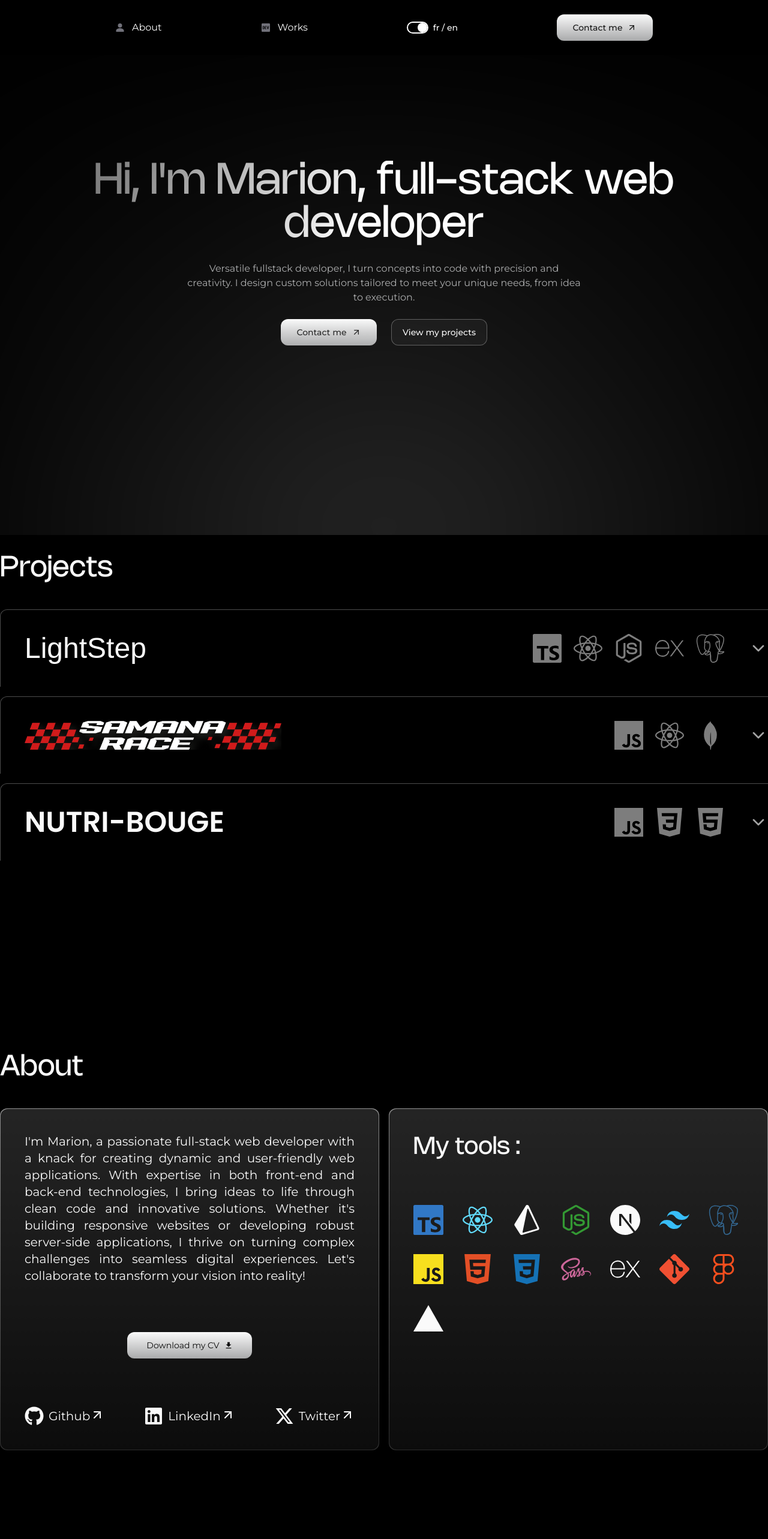
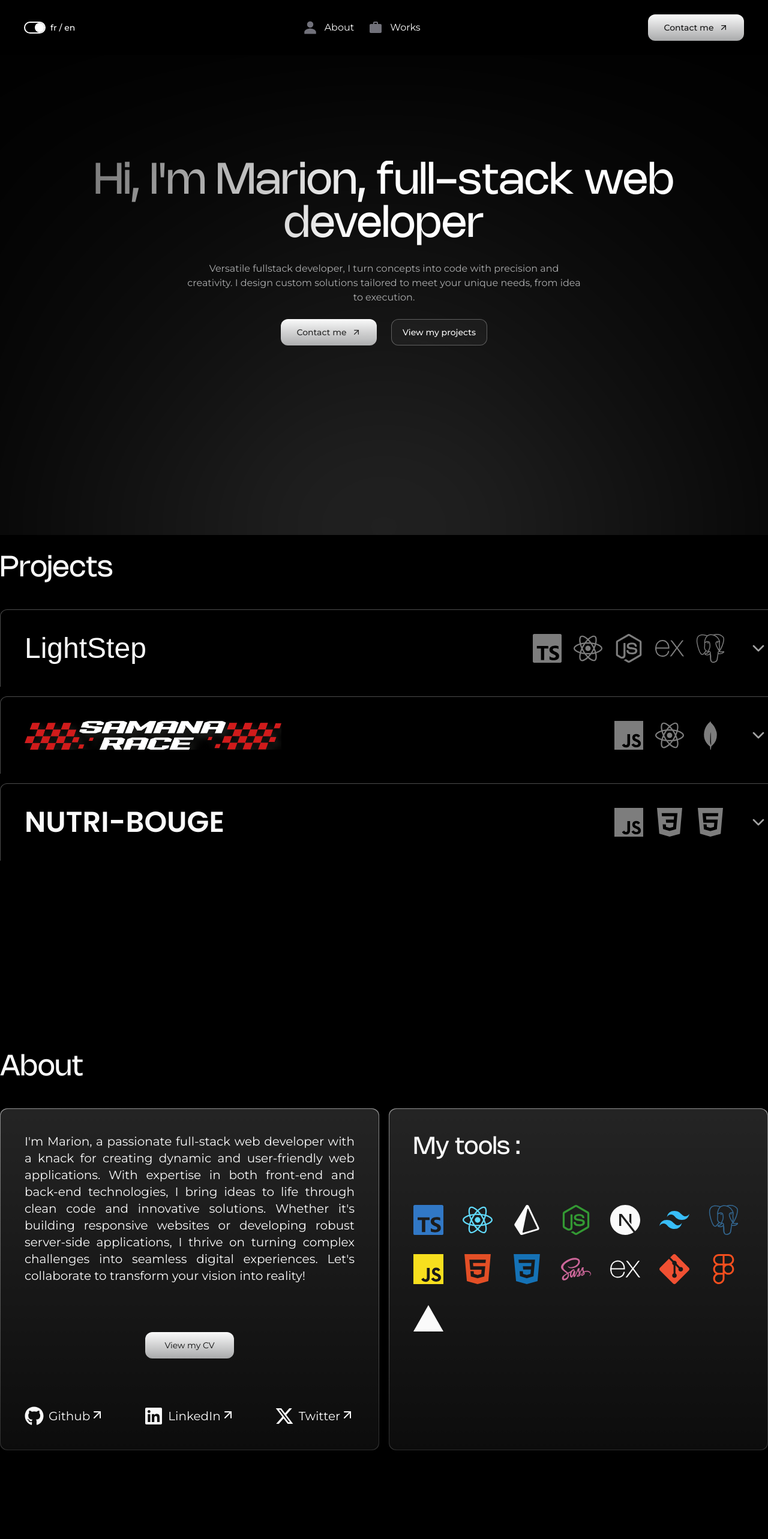
Before and after one commit to NamaKa298/portfolio, a Next.js app: page /en in a window 1280 px wide. Shown: the top 2566 px of the page at 60% size. Built offline with nearby package versions, Linux system fonts and the light colour scheme; a web font is replaced by a local one.

Commit message:
modif navbar + pdf cv

```diff
--- a/messages/en.json
+++ b/messages/en.json
@@ -31,7 +31,7 @@
   "about": {
     "title": "About",
     "description": "I'm Marion, a passionate full-stack web developer with a knack for creating dynamic and user-friendly web applications. With expertise in both front-end and back-end technologies, I bring ideas to life through clean code and innovative solutions. Whether it's building responsive websites or developing robust server-side applications, I thrive on turning complex challenges into seamless digital experiences. Let's collaborate to transform your vision into reality!",
-    "cv": "Download my CV",
+    "cv": "View my CV",
     "tools": "My tools :"
   },
   "contact": {
--- a/messages/fr.json
+++ b/messages/fr.json
@@ -31,7 +31,7 @@
   "about": {
     "title": "À propos",
     "description": "Je suis Marion, une développeuse web full-stack passionnée. Avec une expertise à la fois dans les technologies front-end et back-end, je donne vie aux idées grâce à un code propre et des solutions innovantes.\n Intéressé/ée par la création d'un projet, par la collaboration ou par mon profil ? Tu peux me retrouver sur les réseaux suivant pour échanger !",
-    "cv": "Télécharger mon CV",
+    "cv": "Consulter mon CV",
     "tools": "Mes outils :"
   },
   "contact": {
--- a/src/components/about.tsx
+++ b/src/components/about.tsx
@@ -1,6 +1,5 @@
 import { FaGithub, FaLinkedin } from 'react-icons/fa';
 import { useTranslations } from 'next-intl';
-import { IoMdDownload } from 'react-icons/io';
 import { FaXTwitter } from 'react-icons/fa6';
 import {
   SiNextdotjs,
@@ -38,9 +37,8 @@ export default function About() {
                   href="CV_Marion_Saint_Martin.pdf"
                   target="_blank"
                   rel="noopener noreferrer"
-                  download
                 >
-                  {t('cv')} <IoMdDownload />
+                  {t('cv')}
                 </a>
               </div>
               <div className="flex flex-row justify-between">
@@ -52,7 +50,7 @@ export default function About() {
                   aria-label="Github Profile"
                 >
                   <FaGithub className="h-8 w-8" />
-                  <div className="hover:translate-x-1 flex flex-row">
+                  <div className=" flex flex-row">
                     Github <ArrowUpRightIcon />
                   </div>
                 </a>
@@ -64,7 +62,7 @@ export default function About() {
                   aria-label="LinkedIn Profile"
                 >
                   <FaLinkedin className="h-8 w-8" />
-                  <div className="hover:translate-x-1 flex flex-row">
+                  <div className=" flex flex-row">
                     LinkedIn <ArrowUpRightIcon />
                   </div>
                 </a>
@@ -76,7 +74,7 @@ export default function About() {
                   aria-label="Twitter Profile"
                 >
                   <FaXTwitter className="h-8 w-8" />
-                  <div className="hover:translate-x-1 flex flex-row">
+                  <div className=" flex flex-row">
                     Twitter <ArrowUpRightIcon />
                   </div>
                 </a>
--- a/src/components/form.tsx
+++ b/src/components/form.tsx
@@ -95,7 +95,7 @@ export function ContactForm() {
                     rel="noopener noreferrer"
                     className="inline-flex p-3 hover:scale-105 gap-2 text-background hover:bg-primary/70 items-center justify-center size-lg sm:h-11 md:px-8 font-lg text-sm sm:text-sm bg-gradient-to-t from-[#A9AAAB] to-[#FAFAFA] rounded-xl"
                   >
-                    <IoCalendar />
+                    <IoCalendar className="h-6 w-6" />
                     {t('callButton')}
                   </a>
                 </div>
@@ -108,7 +108,7 @@ export function ContactForm() {
                     aria-label="Github Profile"
                   >
                     <FaGithub className="h-8 w-8" />
-                    <div className="hover:translate-x-1 flex flex-row">
+                    <div className="flex flex-row">
                       Github <ArrowUpRightIcon />
                     </div>
                   </a>
@@ -120,7 +120,7 @@ export function ContactForm() {
                     aria-label="LinkedIn Profile"
                   >
                     <FaLinkedin className="h-8 w-8" />
-                    <div className="hover:translate-x-1 flex flex-row">
+                    <div className="flex flex-row">
                       LinkedIn <ArrowUpRightIcon />
                     </div>
                   </a>
@@ -132,7 +132,7 @@ export function ContactForm() {
                     aria-label="Twitter Profile"
                   >
                     <FaXTwitter className="h-8 w-8" />
-                    <div className="hover:translate-x-1 flex flex-row">
+                    <div className="flex flex-row">
                       Twitter <ArrowUpRightIcon />
                     </div>
                   </a>
@@ -232,7 +232,7 @@ export function ContactForm() {
                   form="form"
                 >
                   {t('submit')}
-                  <IoIosSend />
+                  <IoIosSend className="h-6 w-6" />
                 </Button>
               </Field>
             </CardFooter>
--- a/src/components/navbar.tsx
+++ b/src/components/navbar.tsx
@@ -2,7 +2,7 @@ import { LanguageSwitcher } from './LanguageSwitcher';
 import { useTranslations } from 'next-intl';
 import { Button } from './ui/button';
 import { ArrowUpRightIcon } from 'lucide-react';
-import { FaDev } from 'react-icons/fa';
+import { MdWork } from 'react-icons/md';
 import { IoPersonSharp } from 'react-icons/io5';
 export const Navbar = ({
   scrollToSection,
@@ -13,11 +13,15 @@ export const Navbar = ({
 
   return (
     <header
-      className="px-5 sm:px-12 md:px-24 lg:px-32 xl:px-48 font-onest container mx-auto py-6"
+      className="sm:px-12 md:px-24 lg:px-32 xl:px-10 font-onest container mx-auto py-6"
       style={{ opacity: 1, transform: 'none' }}
     >
       <nav className="flex justify-between slide-down">
         <ul className="hidden xl:flex xl:w-full gap-6 items-center justify-between ">
+          <li>
+            <LanguageSwitcher />
+          </li>{' '}
+          <div className="flex gap-6">
             <li className="duration-300 hover:duration-300">
               <a
                 className="group flex gap-3 items-center"
@@ -25,7 +29,7 @@ export const Navbar = ({
                 href="#about"
               >
                 <div className="text-[#71717A] duration-300 group-hover:text-white cursor:pointer">
-                <IoPersonSharp />
+                  <IoPersonSharp className="h-6 w-6" />
                 </div>
                 <span>{t('about')}</span>
               </a>
@@ -37,14 +41,12 @@ export const Navbar = ({
                 href="#projects"
               >
                 <div className="text-[#71717A] duration-300 group-hover:text-white">
-                <FaDev />
+                  <MdWork className="h-6 w-6" />
                 </div>
                 <span>{t('works')}</span>
               </a>
             </li>
-          <li>
-            <LanguageSwitcher />
-          </li>{' '}
+          </div>
           <li>
             <div className="flex flex-wrap items-center gap-2 md:flex-row w-full sm:flex-1 max-w-[10rem]">
               <Button
```
Lines whose indentation alone changed are shown as unchanged.
